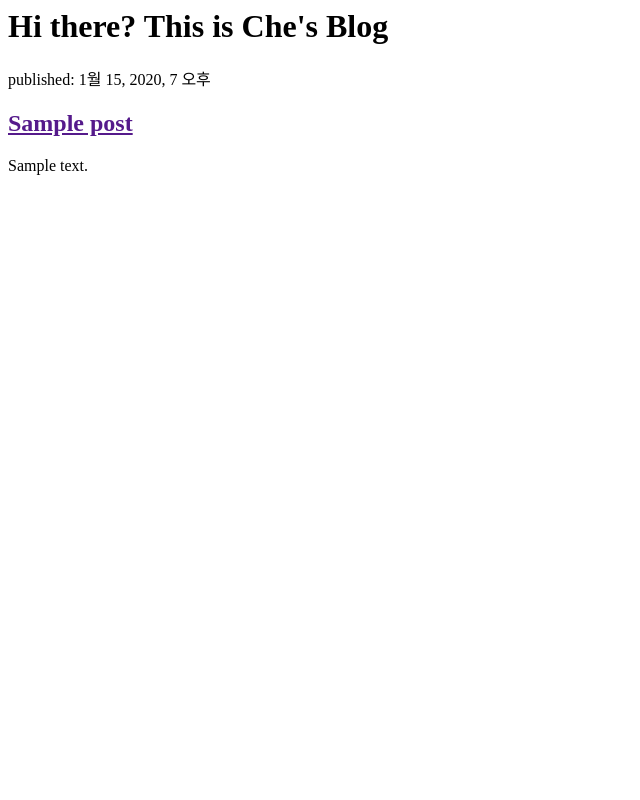
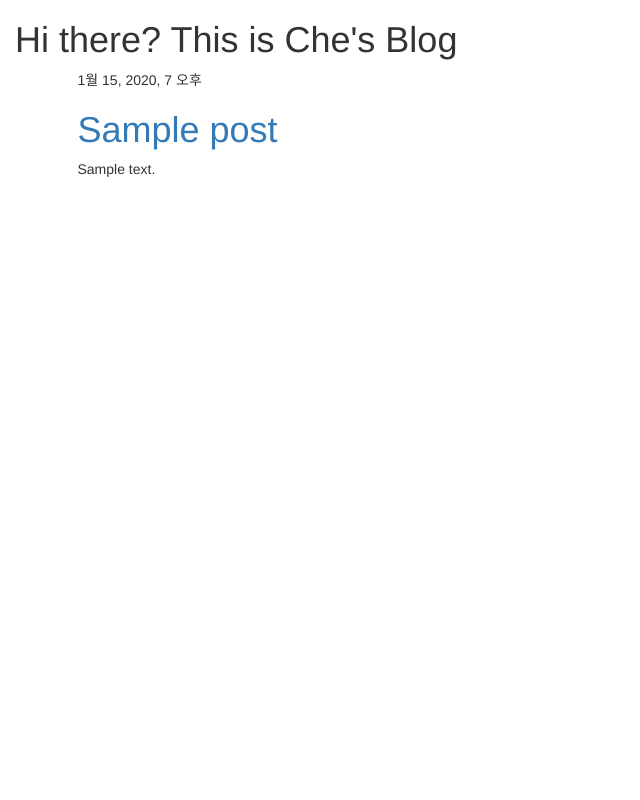
Before and after one commit to HyeonjuPark/django-tutorial, a Django app: template blog/templates/blog/post_list.html in a window 1280 px wide. Shown: the whole page, without its empty margins (0-640 px from the left). Run offline with Django 3.2, Linux system fonts and the light colour scheme; the template is opened without the code that fills it: values that come from a table or form of the project are taken from there, others are empty; tables that the repository leaves empty hold one stand-in row (values such as "Sample post"); some libraries are stand-ins or nearby versions.

Commit message:
Added view and template for detailed blog post as well as CSS for the site.

```diff
--- /dev/null
+++ b/blog/static/css/blog.css
@@ -0,0 +1,6 @@
+body {
+    padding-left: 15px;
+}
+h2 a {
+    color: #FCA205;
+}
--- /dev/null
+++ b/blog/templates/blog/base.html
@@ -0,0 +1,22 @@
+{% load staticfiles %}
+<html>
+<header>
+    <title>Che's Blog</title>
+    <link rel="stylesheet" href="//maxcdn.bootstrapcdn.com/bootstrap/3.2.0/css/bootstrap.min.css">
+    <link rel="stylesheet" href="//maxcdn.bootstrapcdn.com/bootstrap/3.2.0/css/bootstrap-theme.min.css">
+    <link rel="stylesheet" href="{% static 'css/blog.css' %}">
+</header>
+<body>
+    <div>
+        <h1>Hi there? This is Che's Blog</h1>
+    </div>
+    <div class="content container">
+        <div class="row">
+            <div class="col-md-8">
+                {% block content %}
+                {% endblock %}
+            </div>
+        </div>
+    </div>
+</body>
+</html>
--- a/blog/templates/blog/post_list.html
+++ b/blog/templates/blog/post_list.html
@@ -1,17 +1,13 @@
-<html>
-    <header>
-        <title>Che's Blog</title>
-    </header>
-    <body>
-        <div>
-            <h1>Hi there? This is Che's Blog</h1>
-        </div>
-        {% for post in posts %}
-        <div>
-            <p>published: {{ post.published_date }}</p>
-            <h2><a href="">{{ post.title }}</a></h2>
+{% extends 'blog/base.html' %}
+
+{% block content %}
+    {% for post in posts %}
+        <div class="post">
+            <div class="date">
+                {{ post.published_date }}
+            </div>
+            <h1><a href="{% url 'post_detail' pk=post.pk %}">{{ post.title }}</a></h1>
             <p>{{ post.text|linebreaksbr }}</p>
         </div>
-        {% endfor %}
-    </body>
-</html>
+    {% endfor %}
+{% endblock %}
--- a/blog/urls.py
+++ b/blog/urls.py
@@ -3,4 +3,5 @@ from . import views
 
 urlpatterns = [
     url(r'^$', views.post_list, name='post_list'),
+    url(r'^post/(?P<pk>\d+)/$', views.post_detail, name='post_detail'),
 ]
--- a/blog/views.py
+++ b/blog/views.py
@@ -1,4 +1,4 @@
-from django.shortcuts import render
+from django.shortcuts import render, get_object_or_404
 from django.utils import timezone
 from .models import Post
 
@@ -6,3 +6,7 @@ from .models import Post
 def post_list(request):
     posts = Post.objects.filter(created_date__lte=timezone.now()).order_by('created_date')
     return render(request, 'blog/post_list.html', {'posts': posts})
+
+def post_detail(request, pk):
+    post = get_object_or_404(Post, pk=pk)
+    return render(request, 'blog/post_detail.html', {'post': post})
```
Also changed, not shown: blog/templates/blog/post_detail.html (added, +13 -0 lines).
